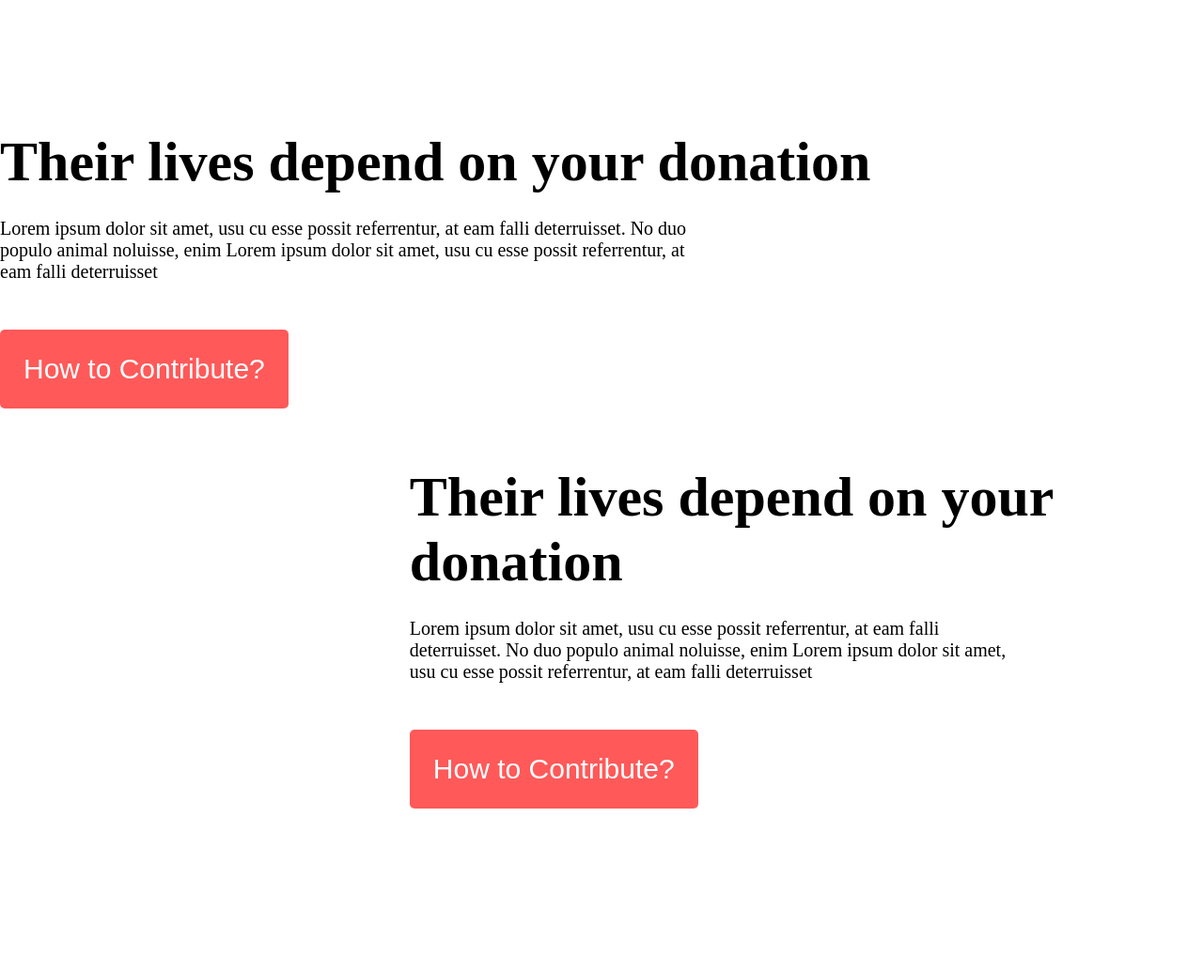
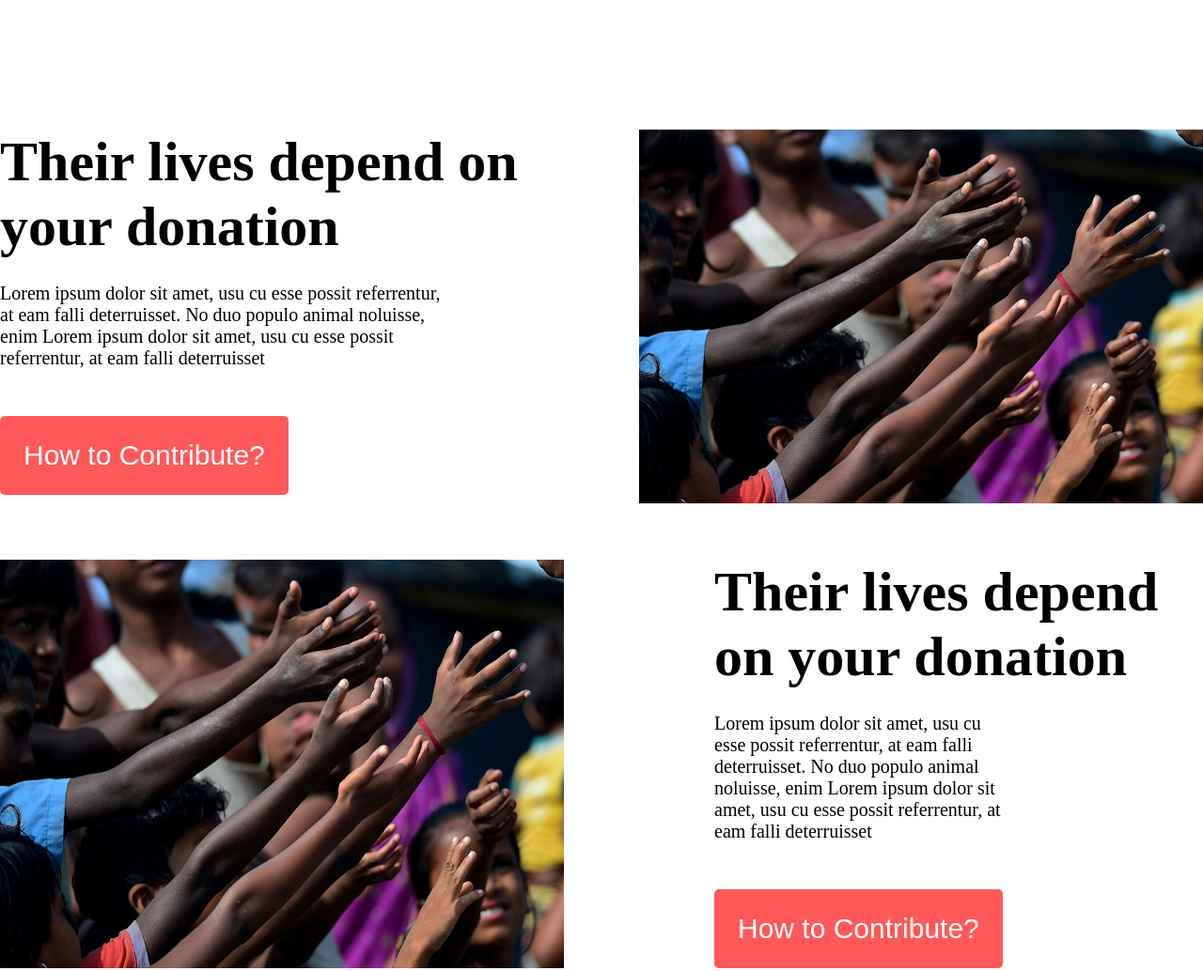
Before and after one commit to farhadcse7/donate-updated-practice, a plain HTML site: page index.html in a window 1280 px wide. Shown: the part 2240-3274 px from the top of the page at 94% size. Drawn offline with Linux system fonts and the light colour scheme; the site is published under a folder, as on GitHub Pages, so addresses that start at the root find nothing.

Commit message:
Update index.html
fixed image issues

```diff
--- a/index.html
+++ b/index.html
@@ -99,13 +99,13 @@
                     <button class="btn-second">How to Contribute?
                     </button>
                 </div>
-                <img src="/images/donation13.jpg" alt="">
+                <img src="images/donation13.jpg" alt="">
 
             </div>
 
 
             <div class="donation-collection">
-                <img src="/images/donation13.jpg" alt="" class="image2">
+                <img src="images/donation13.jpg" alt="" class="image2">
                 <div>
                     <h1 class="don-title">Their lives depend on
                         your donation</h1>
```
